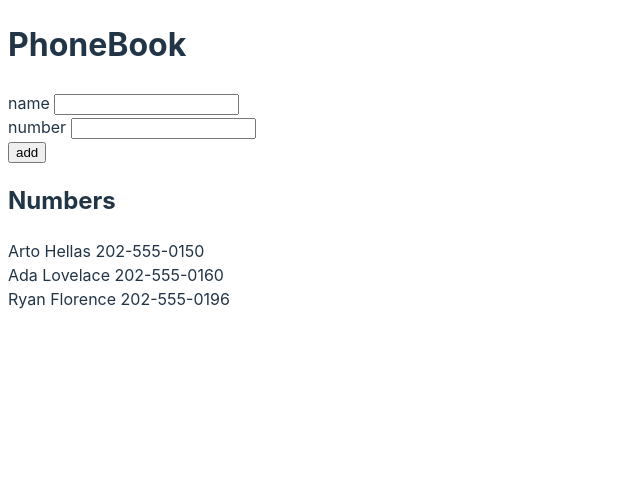
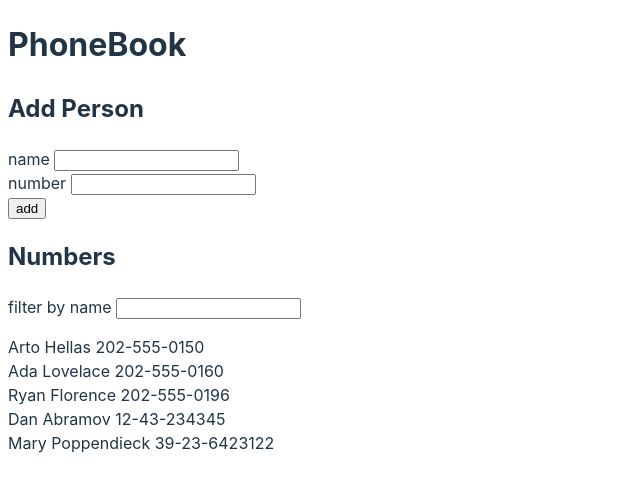
Before and after one commit to zelinka-marek/fullstack-phonebook, a React (Vite) app: page / in a window 1280 px wide. Shown: the top 492 px of the page, without its empty margins (0-640 px from the left). Built offline with nearby package versions, Linux system fonts and the light colour scheme.

Commit message:
solve ex4

```diff
--- a/src/app.jsx
+++ b/src/app.jsx
@@ -67,6 +67,13 @@ function PersonList(props) {
 export function App(props) {
   const { persons: initialPersons } = props;
   const [persons, setPersons] = useState(initialPersons);
+  const [filter, setFilter] = useState("");
+  const personsToShow =
+    filter === ""
+      ? persons
+      : persons.filter((person) =>
+          person.name.toLowerCase().includes(filter.toLowerCase())
+        );
 
   const addPerson = (newPerson) => {
     const nameExists = persons.find((person) => person.name === newPerson.name);
@@ -83,9 +90,20 @@ export function App(props) {
   return (
     <>
       <h1>PhoneBook</h1>
+      <h2>Add Person</h2>
       <PersonForm onSubmit={addPerson} />
       <h2>Numbers</h2>
-      <PersonList items={persons} />
+      <p>
+        <label>
+          filter by name{" "}
+          <input
+            type="text"
+            value={filter}
+            onChange={(event) => setFilter(event.target.value)}
+          />
+        </label>
+      </p>
+      <PersonList items={personsToShow} />
     </>
   );
 }
--- a/src/main.jsx
+++ b/src/main.jsx
@@ -7,6 +7,8 @@ const persons = [
   { id: 1, name: "Arto Hellas", tel: "202-555-0150" },
   { id: 2, name: "Ada Lovelace", tel: "202-555-0160" },
   { id: 3, name: "Ryan Florence", tel: "202-555-0196" },
+  { id: 4, name: "Dan Abramov", tel: "12-43-234345" },
+  { id: 5, name: "Mary Poppendieck", tel: "39-23-6423122" },
 ];
 
 createRoot(document.getElementById("root")).render(
```
